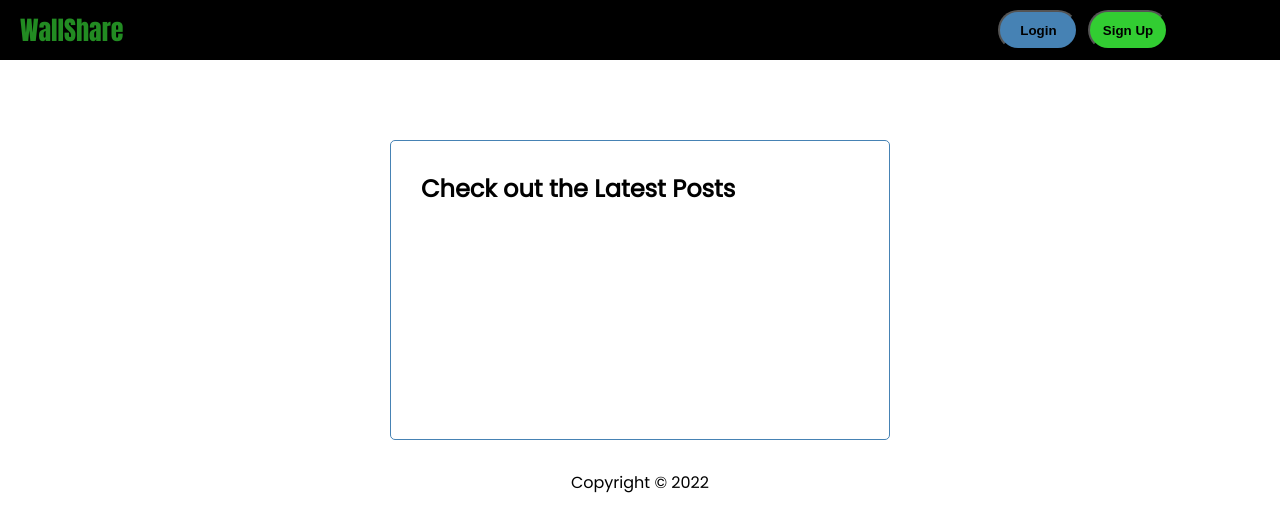
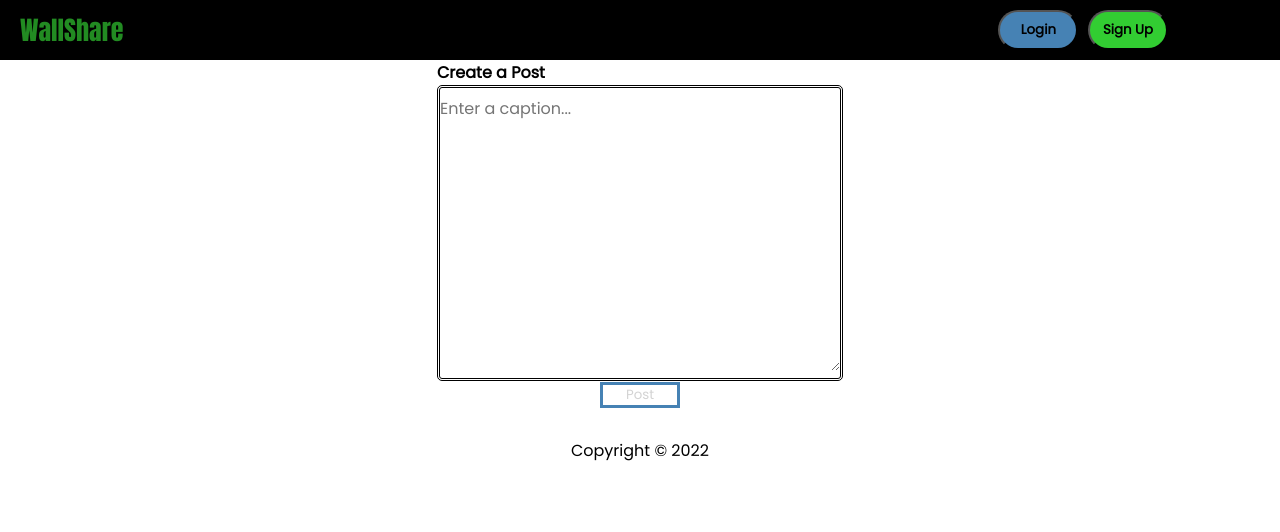
Before and after one commit to pauljessica82/WallApp, a React (Create React App) app in the folder frontend/: page /feed in a window 1280 px wide. Shown: the top 532 px of the page. Built offline with nearby package versions, Linux system fonts and the light colour scheme.

Commit message:
begin feed page components

```diff
--- a/frontend/src/App.js
+++ b/frontend/src/App.js
@@ -1,22 +1,16 @@
 import { useState, useEffect } from 'react'
 import { BrowserRouter as Router, Route, Routes } from 'react-router-dom'
-import logo from './logo.svg';
-
 import HomeHeader from './components/HomeHeader';
 import LoginRegNavbar from './components/LoginRegNavbar';
 import AddUser from './components/AddUser';
 import LoginForm from './components/LoginForm';
 import Post from './components/Post';
 import Footer from './components/Footer';
-import Button from './components/Button';
-import Modal from './components/Modal';
+import CreatePost from './components/CreatePost';
+
 
 const App = () => {
-    const [showLoginForm, setShowLoginForm] = useState(false)
-    const [showSignUpForm, setShowSignUpForm] = useState(false)
     const [posts, setPosts] = useState([])
-
-
 
     const addUser = () => {
         return (
@@ -37,8 +31,13 @@ const App = () => {
             <Routes>
               <Route path='/' exact element={(
                         <>
+                        <br /> <br />
+                        <div className="container">
+                            <header>
+                                <h2>Check out the Latest Posts </h2>
+                            </header>
 
-
+                        </div>
                         </>
                     )}
                     />
@@ -55,16 +54,11 @@ const App = () => {
 
                         </>
                     )}
-                    />
+                />
+                <Route path="/feed" exact element={<CreatePost />} />
 
                 </Routes>
-                <br /> <br />
-                <div className="container">
-                    <header>
-                        <h2>Check out the Latest Posts </h2>
-                    </header>
 
-                </div>
 
                 <Footer />
 
--- /dev/null
+++ b/frontend/src/components/CreatePost.css
@@ -0,0 +1,96 @@
+@import url("https://fonts.googleapis.com/css2?family=Poppins&display=swap");
+
+* {
+    margin: 0;
+    font-family: "Poppins", sans-serif;
+}
+
+.app {
+    background-color: #eff2f2;
+}
+
+.app__body {
+    display: flex;
+    flex-direction: column;
+    justify-content: center;
+}
+
+.app__createPost {
+    display: flex;
+    justify-content: center;
+}
+
+.imageUpload {
+    background-color: white;
+    max-width: 600px;
+    width: 100%;
+    margin-top: 30px;
+    padding: 16px 0px;
+}
+
+.createAPost__Top {
+    margin: 0px 16px;
+}
+
+.image-upload > input {
+    display: none;
+}
+
+.createAPost__center {
+    margin: 0px 16px;
+    border : double;
+    border-radius:5px;
+}
+
+.imageUpload__bottom {
+    display: flex;
+    margin: 0px 16px;
+    justify-content: space-between;
+    align-items: center;
+}
+
+.createAPost__textarea {
+    border: none;
+    width: 400px;
+    height: 275px;
+    font-size: 16px;
+    margin-top: 8px;
+}
+
+.createAPost__textarea {
+    border: none;
+}
+
+    .createAPost__textarea:focus {
+        outline: none;
+    }
+
+.button {
+    background-color: transparent;
+    cursor: pointer;
+    border: solid;
+    width: 80px;
+    border-color:steelblue;
+}
+
+    .button:focus {
+        outline: none;
+    }
+
+.imagePreview {
+    margin-top: 8px;
+    margin-bottom: 12px;
+    display: flex;
+    align-items: center;
+}
+
+.circularProgress {
+    margin-left: 8px;
+}
+
+#image-1-preview {
+    display: none;
+    max-height: 60px;
+    position: relative;
+    border-radius: 5px;
+}
--- /dev/null
+++ b/frontend/src/components/CreatePost.js
@@ -0,0 +1,50 @@
+import React, { useState } from "react";
+import "./CreatePost.css"
+import "./Button"
+import Button from "./Button";
+
+
+
+const CreatePost = ({ user }) => {
+    const [caption, setCaption] = useState("");
+/*    const[user, setUser] = useState(null)*/
+
+    return (
+        <div className="app__createPost">
+            <div>
+            <div className="createAPost__Top">
+                <p><strong>Create a Post</strong></p>
+            </div>
+            {/* <progress value={progress} max="100" /> */}
+
+            <div className="createAPost__center">
+                <textarea
+                    className="createAPost__textarea"
+                    name="create a post"
+
+                    rows="3"
+                    value={caption}
+                    placeholder="Enter a caption..."
+                    onChange={(e) => setCaption(e.target.value)}
+                >
+                    </textarea>
+                </div>
+                <center>
+                <button
+                    className="button"
+                    style={{
+                        color: caption ? "black" : "lightgrey",
+                        fontWeight: caption ? "600" : "500",
+                    }}
+                >
+                    Post
+                </button>
+            </center>
+            </div>
+        </div>
+    )
+
+
+}
+
+export default CreatePost;
--- a/frontend/src/components/LoginForm.js
+++ b/frontend/src/components/LoginForm.js
@@ -48,7 +48,7 @@ const LoginForm = ({ onUserLogin }) => {
             </div>
                         <div className="footer">
 
-                    <input type='submit' value='Login' className='form-button' color='blue' />
+                    <input type='submit' value='Login' className='form-button' />
                         </div>
                     </form>
                 </div>
--- a/frontend/src/components/LoginRegNavbar.js
+++ b/frontend/src/components/LoginRegNavbar.js
@@ -14,6 +14,7 @@ const LoginRegNavbar = ({ title }) => {
                     < FaTimes style={{
                         color:
                             'red', cursor: 'pointer'
+
                     }}
 
                     />
--- a/frontend/src/components/Modal.js
+++ /dev/null
@@ -1,68 +0,0 @@
-import React, { useState } from 'react'
-import './Modal.css'
-
-const Modal = ({ onUserLogin, showLoginForm }) => {
-
-    const [email, setEmail] = useState('')
-    const [password, setPassword] = useState('')
-
-
-    const onSubmit = (e) => {
-        e.preventDefault()
-
-        if (!email) {
-            alert("Please enter a email")
-            return
-        }
-        if (!password) {
-            alert("Please enter a password")
-            return
-        }
-
-        onUserLogin({ email, password })
-
-        /*route user to dashboard*/
-
-    }
-    return (
-        <div className="modalBackground">
-            <div className="modalContainer">
-                 <div className="titleCloseBtn">
-                    <button> X </button>
-                </div>
-                <div className="title">
-                    <h1> Login </h1>
-                </div>
-                <div className="body">
-                    <form className='add-form'  onSubmit={onSubmit} >
-
-                        <div className='form-control'>
-
-                            <label>Email </label>
-                            <input type='text' placeholder='Email'
-                                value={email}
-                                onChange={(e) => setEmail(e.target.value)} />
-                        </div>
-
-                        <div className='form-control'>
-                            <label>Password </label>
-                            <input type='text' placeholder='Password'
-                                value={password}
-                                onChange={(e) => setPassword(e.target.value)} />
-                        </div>
-
-                        <input type='submit' value='Login' className='form-button' />
-
-                    </form>
-
-
-                </div>
-                <div className="footer">
-                </div>
-            </div>
-        </div>
-
-        )
-}
-
-export default Modal;
```
Also changed, not shown: frontend/src/components/Posts.css (added, +36 -0 lines), frontend/src/components/Posts.js (+5 -5 lines), frontend/public/logo192.png (deleted), frontend/public/logo512.png (deleted), frontend/src/components/Dashboard.js (deleted).
